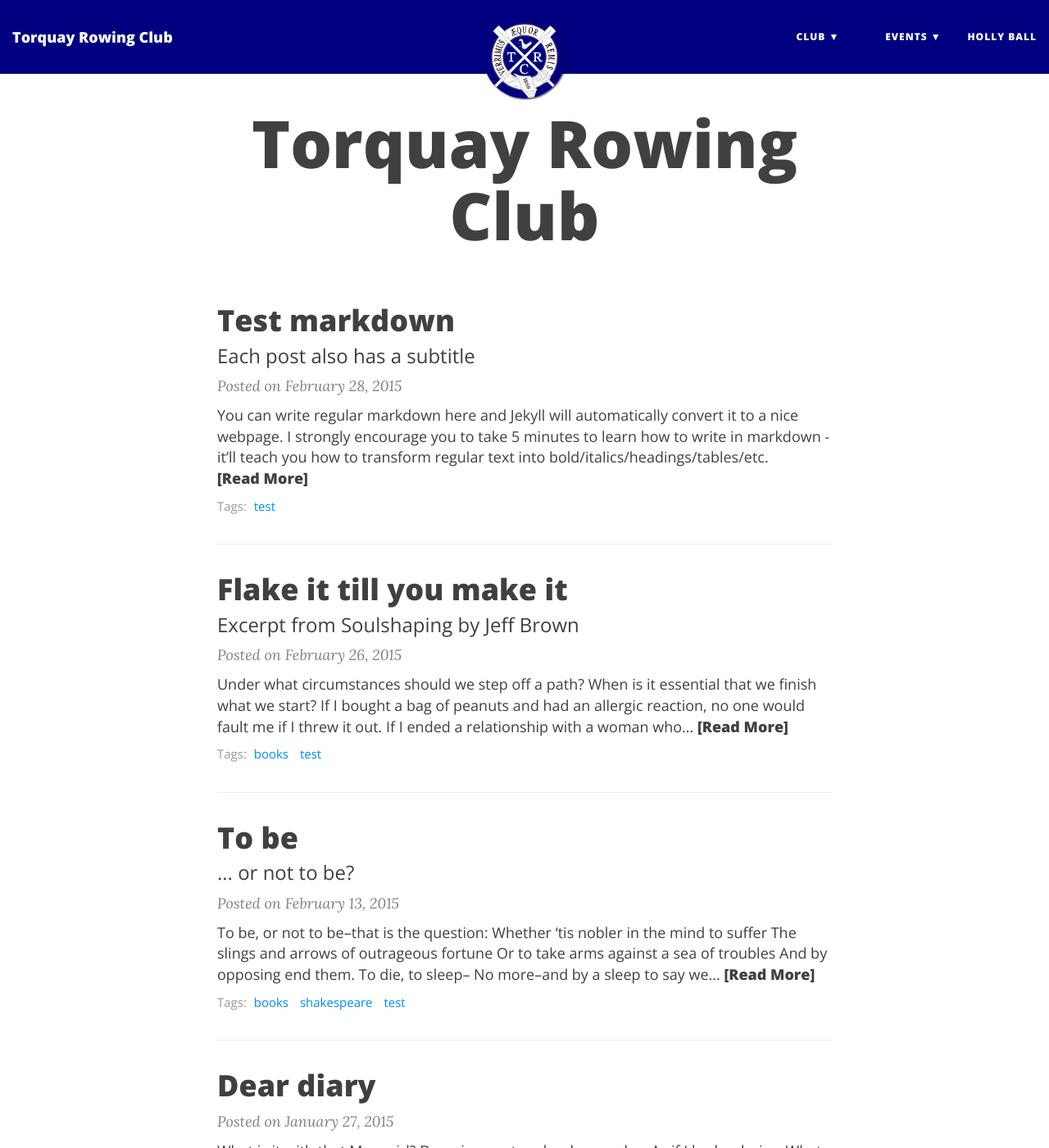
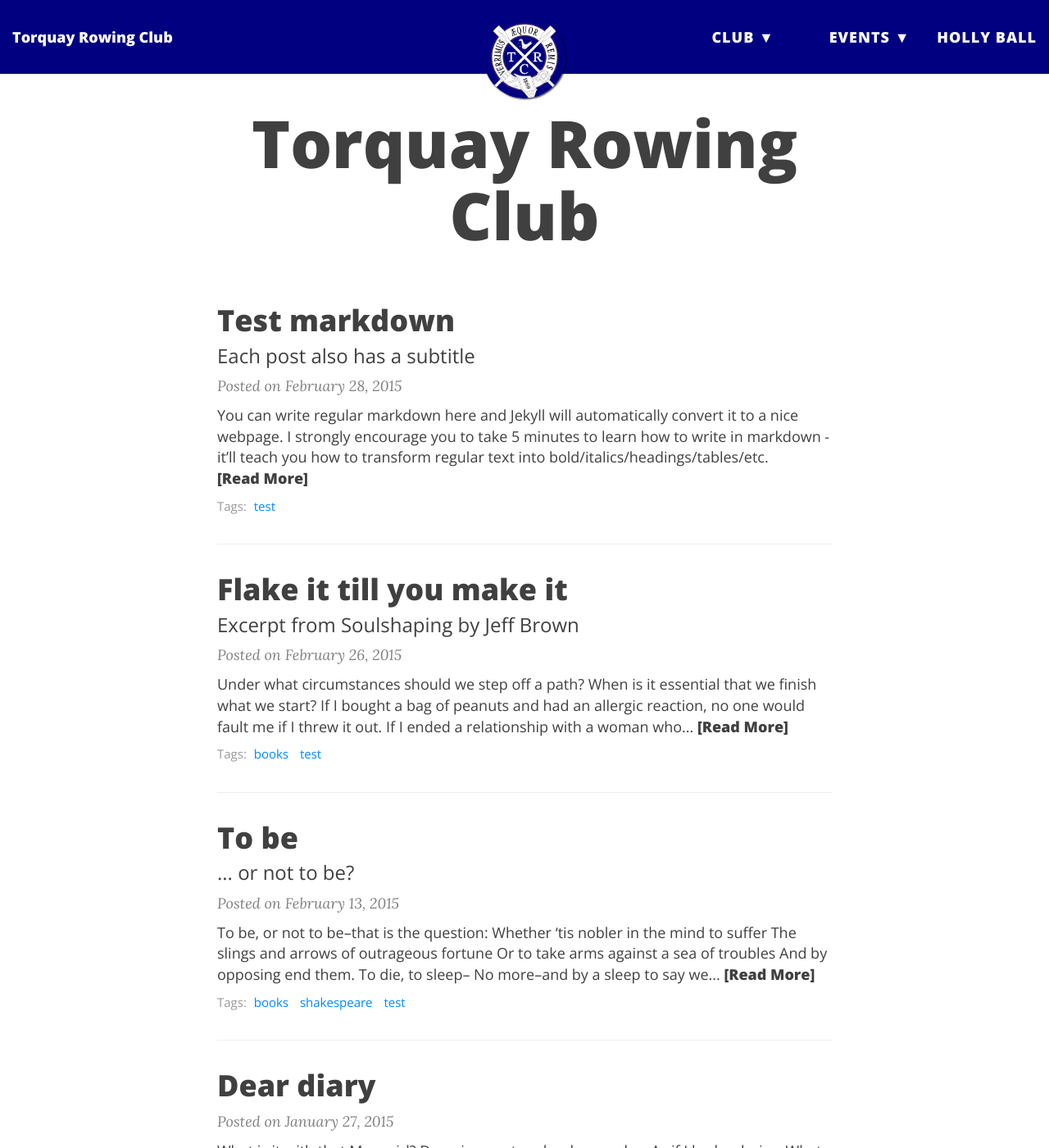
Before and after one commit to torquayrowingclub/torquayrowingclub.github.io, a Jekyll site: the page built from index.html, in a window 1280 px wide and 1400 px high. Shown: the whole window at 82% size. Built offline with Jekyll 4.4.1, drawn with Linux system fonts in a browser that asks for light colours; nearby versions of some CDN libraries; the list of posts is cut into pages by our own code.

Commit message:
nav font size

```diff
--- a/_layouts/base.html
+++ b/_layouts/base.html
@@ -19,7 +19,7 @@ common-js:
   <!-- Beautiful Jekyll | MIT license | Copyright Dean Attali 2016 -->
   {% include head.html %}
 
-  <body style="min-height: 100vh">
+  <body>
 
     {% include gtm_body.html %}
 
--- a/css/main.css
+++ b/css/main.css
@@ -117,7 +117,7 @@ img {
 
 .navbar-custom .nav li a {
   text-transform: uppercase;
-  font-size: 12px;
+  font-size: 18px;
   letter-spacing: 1px;
 }
 
```
